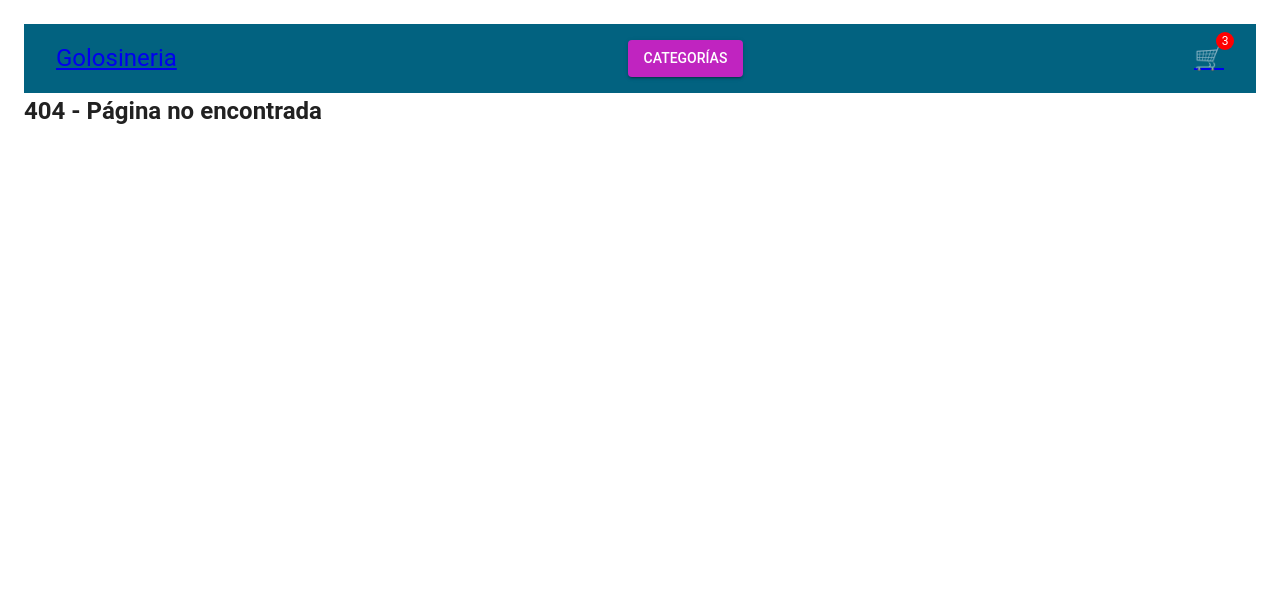
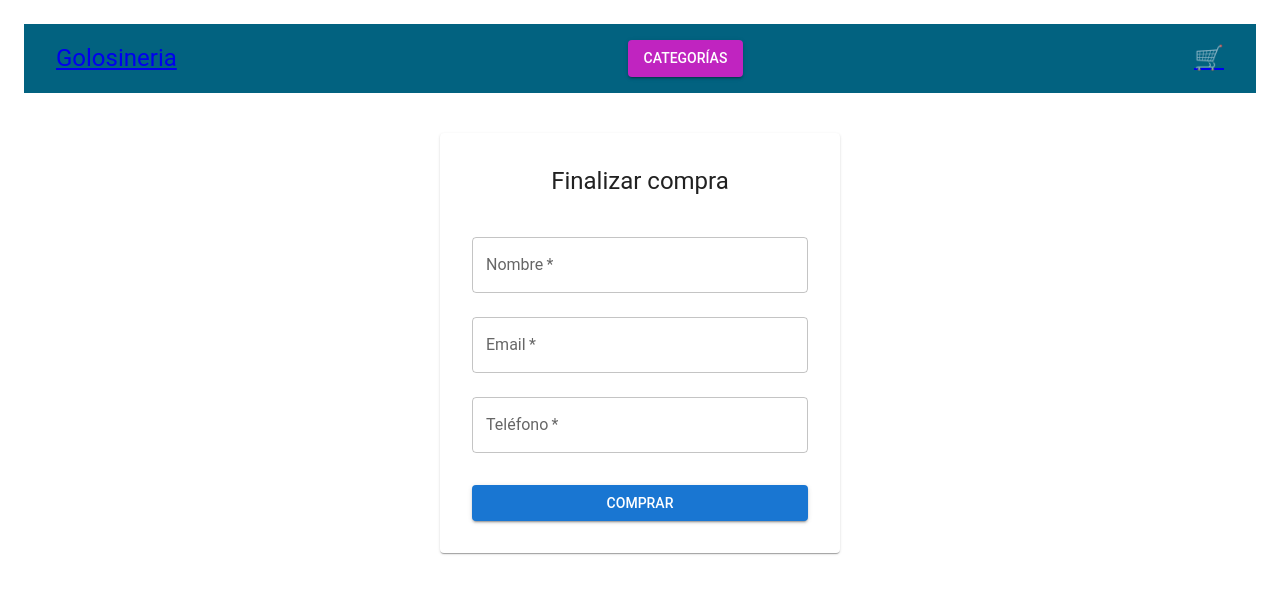
Before and after one commit to perezdiego20012016-cyber/Proyecto-React-Coder, a React (Vite) app: page /checkout in a window 1280 px wide. Before the commit this address had no page. Shown: the top 594 px of the page. Built offline with nearby package versions, Linux system fonts and the light colour scheme.

Commit message:
Primer push proyecto final

```diff
--- a/package.json
+++ b/package.json
@@ -13,6 +13,7 @@
     "@emotion/react": "^11.14.0",
     "@emotion/styled": "^11.14.1",
     "@mui/material": "^7.3.8",
+    "firebase": "^12.11.0",
     "react": "^19.2.0",
     "react-dom": "^19.2.0",
     "react-router": "^7.13.1",
--- a/src/components/CartContainer.jsx
+++ b/src/components/CartContainer.jsx
@@ -1,8 +1,101 @@
+import { useCart } from "../context/CartContext";
+import { Link } from "react-router-dom";
+import {
+  Card,
+  CardContent,
+  Typography,
+  Grid,
+  Button,
+  CardMedia,
+  Box
+} from "@mui/material";
+
 function CartContainer() {
+  const { cart, getTotalPrice, removeItem, clearCart } = useCart();
+
+  if (cart.length === 0) {
+    return (
+      <Typography variant="h5" align="center" sx={{ mt: 5 }}>
+        Carrito vacío
+      </Typography>
+    );
+  }
+
   return (
-    <div>
-      <h2>Cart Container</h2>
-    </div>
+    <Box sx={{ padding: 4 }}>
+      <Typography variant="h4" align="center" sx={{ mb: 4 }}>
+        🛒 Tu carrito
+      </Typography>
+
+      <Grid container spacing={3}>
+        {cart.map((item) => (
+          <Grid item xs={12} key={item.id}>
+            <Card sx={{ display: "flex", alignItems: "center", p: 2 }}>
+
+              <CardMedia
+                component="img"
+                image={item.Image || "/images/placeholder.png"}
+                sx={{
+                  width: 120,
+                  height: 120,
+                  objectFit: "cover",
+                  borderRadius: 2
+                }}
+              />
+
+              <CardContent sx={{ flex: 1 }}>
+                <Typography variant="h6">{item.Name}</Typography>
+
+                <Typography variant="body2">
+                  Cantidad: {item.quantity}
+                </Typography>
+
+                <Typography variant="body2">
+                  Precio: ${item.Price}
+                </Typography>
+
+                <Typography variant="body1" sx={{ mt: 1 }}>
+                  Subtotal: ${item.Price * item.quantity}
+                </Typography>
+              </CardContent>
+
+              <Button
+                variant="contained"
+                color="error"
+                onClick={() => removeItem(item.id)}
+              >
+                Eliminar
+              </Button>
+
+            </Card>
+          </Grid>
+        ))}
+      </Grid>
+
+      <Box sx={{ textAlign: "center", mt: 4 }}>
+        <Typography variant="h5">
+          Total: ${getTotalPrice()}
+        </Typography>
+
+        <Button
+          variant="outlined"
+          color="error"
+          onClick={clearCart}
+          sx={{ mt: 2, mr: 2 }}
+        >
+          Vaciar carrito
+        </Button>
+
+        <Button
+          variant="contained"
+          component={Link}
+          to="/checkout"
+          sx={{ mt: 2 }}
+        >
+          Finalizar compra
+        </Button>
+      </Box>
+    </Box>
   );
 }
 
--- a/src/components/CartWidget.jsx
+++ b/src/components/CartWidget.jsx
@@ -1,11 +1,16 @@
 import "./CartWidget.css";
 import { Link } from "react-router-dom";
+import { useCart } from "../context/CartContext";
 
 function CartWidget() {
+  const { getTotalQuantity } = useCart();
+
   return (
     <Link to="/cart" className="cart">
       🛒
-      <span className="badge">3</span>
+      {getTotalQuantity() > 0 && (
+        <span className="badge">{getTotalQuantity()}</span>
+      )}
     </Link>
   );
 }
--- /dev/null
+++ b/src/components/CheckOut.jsx
@@ -0,0 +1,103 @@
+import { useState } from "react";
+import { TextField, Button, Typography, Box, Paper } from "@mui/material";
+import { useCart } from "../context/CartContext";
+import { createOrder } from "../firebase/db";
+
+function Checkout() {
+  const { cart, getTotalPrice, clearCart } = useCart();
+
+  const [form, setForm] = useState({
+    name: "",
+    email: "",
+    phone: ""
+  });
+
+  const [orderId, setOrderId] = useState(null);
+
+  const handleChange = (e) => {
+    setForm({
+      ...form,
+      [e.target.name]: e.target.value
+    });
+  };
+
+  const handleSubmit = async (e) => {
+    e.preventDefault();
+
+    const order = {
+      buyer: form,
+      items: cart,
+      total: getTotalPrice(),
+      date: new Date()
+    };
+
+    try {
+      const id = await createOrder(order);
+      setOrderId(id);
+      clearCart();
+    } catch (error) {
+      console.error("Error creando orden:", error);
+    }
+  };
+
+  // 🔥 SI YA COMPRÓ
+  if (orderId) {
+    return (
+      <Typography variant="h5" align="center" sx={{ mt: 5 }}>
+        ✅ Compra realizada con éxito <br />
+        ID de orden: {orderId}
+      </Typography>
+    );
+  }
+
+  return (
+    <Box sx={{ display: "flex", justifyContent: "center", mt: 5 }}>
+      <Paper sx={{ padding: 4, width: 400 }}>
+        <Typography variant="h5" align="center" sx={{ mb: 3 }}>
+          Finalizar compra
+        </Typography>
+
+        <form onSubmit={handleSubmit}>
+          <TextField
+            label="Nombre"
+            name="name"
+            fullWidth
+            margin="normal"
+            required
+            onChange={handleChange}
+          />
+
+          <TextField
+            label="Email"
+            name="email"
+            type="email"
+            fullWidth
+            margin="normal"
+            required
+            onChange={handleChange}
+          />
+
+          <TextField
+            label="Teléfono"
+            name="phone"
+            fullWidth
+            margin="normal"
+            required
+            onChange={handleChange}
+          />
+
+          <Button
+            variant="contained"
+            fullWidth
+            sx={{ mt: 3 }}
+            type="submit"
+          >
+            Comprar
+          </Button>
+        </form>
+      </Paper>
+    </Box>
+  );
+}
+
+export default Checkout;
--- a/src/components/ItemDetailContainer.jsx
+++ b/src/components/ItemDetailContainer.jsx
@@ -1,6 +1,8 @@
 import { useState, useEffect } from "react";
 import { useParams, Link } from "react-router-dom";
-import { Card, CardContent, Typography, Button, Box, CardActions } from "@mui/material";
+import { Card, CardContent, Typography, Button, Box, CardActions, CardMedia } from "@mui/material";
+import { getProducts } from "../firebase/db";
+import { useCart } from "../context/CartContext";
 
 function ItemCount({ stock = 10, initial = 1, onAdd }) {
   const [count, setCount] = useState(initial);
@@ -20,21 +22,31 @@ function ItemCount({ stock = 10, initial = 1, onAdd }) {
 
 function ItemDetailContainer() {
   const { itemId } = useParams();
+  const { addItem } = useCart();
   const [item, setItem] = useState(null);
   const [loading, setLoading] = useState(true);
-  const API_URL = "https://69a5da9c885dcb6bd6a97ba6.mockapi.io/tiendadedulces/v1/Productos";
 
   useEffect(() => {
     setLoading(true);
 
-    fetch(`${API_URL}/${itemId}`)
-      .then((res) => res.json())
-      .then((data) => { setItem(data); setLoading(false); })
-      .catch((err) => { console.error("Error cargando producto:", err); setItem(null); setLoading(false); });
+    getProducts()
+      .then((products) => {
+        const productoEncontrado = products.find(p => p.id === itemId);
+        setItem(productoEncontrado);
+        setLoading(false);
+      })
+      .catch((err) => {
+        console.error("Error cargando producto:", err);
+        setItem(null);
+        setLoading(false);
+      });
+
   }, [itemId]);
 
+  // 🔥 SOLUCIÓN 1
   const handleAddToCart = (quantity) => {
-    alert(`Agregaste ${quantity} unidad(es) de ${item?.Name} al carrito`);
+    if (!item) return; // evita undefined
+    addItem(item, quantity);
   };
 
   if (loading) return <h2>Cargando producto...</h2>;
@@ -42,13 +54,27 @@ function ItemDetailContainer() {
 
   return (
     <Card sx={{ maxWidth: 400, margin: "0 auto", mt: 4 }}>
+
+      <CardMedia
+        component="img"
+        image={item.Image || "/images/placeholder.png"}
+        alt={item.Name}
+        sx={{ height: 250, objectFit: "cover" }}
+      />
+
       <CardContent>
         <Typography variant="h5">{item.Name}</Typography>
+
         <Typography variant="body2" sx={{ mt: 1 }}>
           Categoría: {item.Category}
         </Typography>
+
+        <Typography variant="body2" sx={{ mt: 1 }}>
+          {item.Description}
+        </Typography>
+
         <Typography variant="h6" sx={{ mt: 2 }}>
-          ${item.Price.toFixed(2)}
+          ${item.Price}
         </Typography>
 
         <ItemCount onAdd={handleAddToCart} />
--- a/src/components/ItemListContainer.jsx
+++ b/src/components/ItemListContainer.jsx
@@ -1,4 +1,5 @@
 import "./ItemListContainer.css";
+import { getProducts } from "../firebase/db";
 import { useState, useEffect } from "react";
 import { useParams, Link } from "react-router-dom";
 import {
@@ -10,8 +11,6 @@ import {
   Typography,
   Grid,
 } from "@mui/material";
-
-const API_URL = "https://69a5da9c885dcb6bd6a97ba6.mockapi.io/tiendadedulces/v1/Productos";
 
 function ItemListContainer() {
   const { categoryId } = useParams();
@@ -27,19 +26,14 @@ function ItemListContainer() {
   useEffect(() => {
     setLoading(true);
 
-    fetch(API_URL)
-      .then((res) => {
-        if (!res.ok) throw new Error("Error cargando productos");
-        return res.json();
-      })
+    getProducts()
       .then((data) => {
-        const arrayData = Array.isArray(data) ? data : [];
-
         const filtered = categoryId
-          ? arrayData.filter((item) =>
-              item.Category === (categoryMap[categoryId] || categoryId)
+          ? data.filter(
+              (item) =>
+                item.Category === (categoryMap[categoryId] || categoryId)
             )
-          : arrayData;
+          : data;
 
         setItems(filtered);
         setLoading(false);
@@ -68,19 +62,16 @@ function ItemListContainer() {
               "&:hover": { transform: "scale(1.03)", boxShadow: 6 },
             }}
           >
+            {/* 🔥 IMAGEN DESDE FIRESTORE */}
             <CardMedia
               component="img"
-              image={
-                item.Image && item.Image.startsWith("/images/")
-                  ? item.Image
-                  : "/images/placeholder.png"
-              }
+              image={item.Image || "/images/placeholder.png"}
               alt={item.Name}
               sx={{
                 width: 250,
                 height: 180,
                 objectFit: "cover",
-                marginTop: 2
+                marginTop: 2,
               }}
             />
 
@@ -88,11 +79,13 @@ function ItemListContainer() {
               <Typography gutterBottom variant="h6" align="center">
                 {item.Name}
               </Typography>
+
               <Typography variant="body2" color="text.secondary" align="center">
                 Categoría: {item.Category}
               </Typography>
+
               <Typography variant="body1" sx={{ mt: 1 }} align="center">
-                ${item.Price.toFixed(2)}
+                ${item.Price}
               </Typography>
             </CardContent>
 
--- /dev/null
+++ b/src/context/CartContext.jsx
@@ -0,0 +1,54 @@
+import { createContext, useContext, useState } from "react";
+
+const CartContext = createContext();
+
+export const useCart = () => useContext(CartContext);
+
+export const CartProvider = ({ children }) => {
+  const [cart, setCart] = useState([]);
+
+  const addItem = (item, quantity) => {
+    if (!item) return;
+
+    const exist = cart.find(prod => prod.id === item.id);
+
+    if (exist) {
+      setCart(cart.map(prod =>
+        prod.id === item.id
+          ? { ...prod, quantity: prod.quantity + quantity }
+          : prod
+      ));
+    } else {
+      setCart([...cart, { ...item, quantity }]);
+    }
+  };
+
+  const removeItem = (id) => {
+    setCart(cart.filter(prod => prod.id !== id));
+  };
+
+  const clearCart = () => {
+    setCart([]);
+  };
+
+  const getTotalQuantity = () => {
+    return cart.reduce((acc, prod) => acc + prod.quantity, 0);
+  };
+
+  const getTotalPrice = () => {
+    return cart.reduce((acc, prod) => acc + prod.Price * prod.quantity, 0);
+  };
+
+  return (
+    <CartContext.Provider value={{
+      cart,
+      addItem,
+      getTotalQuantity,
+      getTotalPrice,
+      removeItem,
+      clearCart
+    }}>
+      {children}
+    </CartContext.Provider>
+  );
+};
--- /dev/null
+++ b/src/firebase/config.js
@@ -0,0 +1,10 @@
+import { initializeApp } from "firebase/app";
+const firebaseConfig = {
+  apiKey: "AIzaSyBfXLi4OvbmOiIrUez4KLBHs0G_KYEvHNI",
+  authDomain: "tiendadulces-back.firebaseapp.com",
+  projectId: "tiendadulces-back",
+  storageBucket: "tiendadulces-back.firebasestorage.app",
+  messagingSenderId: "518662238310",
+  appId: "1:518662238310:web:ebb9cf436b3d93832f7da7"
+};
+export const app = initializeApp(firebaseConfig);
--- /dev/null
+++ b/src/firebase/db.js
@@ -0,0 +1,20 @@
+import { getFirestore, collection, getDocs, addDoc } from "firebase/firestore";
+import { app } from "./config";
+
+const db = getFirestore(app);
+
+export const getProducts = async () => {
+  const querySnapshot = await getDocs(collection(db, "products"));
+  const products = [];
+
+  querySnapshot.forEach((doc) => {
+    products.push({ ...doc.data(), id: doc.id });
+  });
+
+  return products;
+};
+
+export const createOrder = async (order) => {
+  const docRef = await addDoc(collection(db, "orders"), order);
+  return docRef.id;
+};
--- a/src/router/AppRouter.jsx
+++ b/src/router/AppRouter.jsx
@@ -1,12 +1,14 @@
-
 import { BrowserRouter, Routes, Route } from "react-router-dom";
 import ItemListContainer from "../components/ItemListContainer";
 import ItemDetailContainer from "../components/ItemDetailContainer";
 import NavBar from "../components/NavBar";
 import CartContainer from "../components/CartContainer";
+import Checkout from "../components/Checkout";
+import { CartProvider } from "../context/CartContext";
 
 function AppRouter() {
   return (
+    <CartProvider>
       <BrowserRouter>
         <NavBar />
         <Routes>
@@ -14,9 +16,11 @@ function AppRouter() {
           <Route path="/category/:categoryId" element={<ItemListContainer />} />
           <Route path="/item/:itemId" element={<ItemDetailContainer />} />
           <Route path="/cart" element={<CartContainer />} />
+          <Route path="/checkout" element={<Checkout />} />
           <Route path="*" element={<h2>404 - Página no encontrada</h2>} />
         </Routes>
       </BrowserRouter>
+    </CartProvider>
   );
 }
 
```
Also changed, not shown: 1 other file (tests, documents, lock files or other folders). Lines whose indentation alone changed are shown as unchanged.
